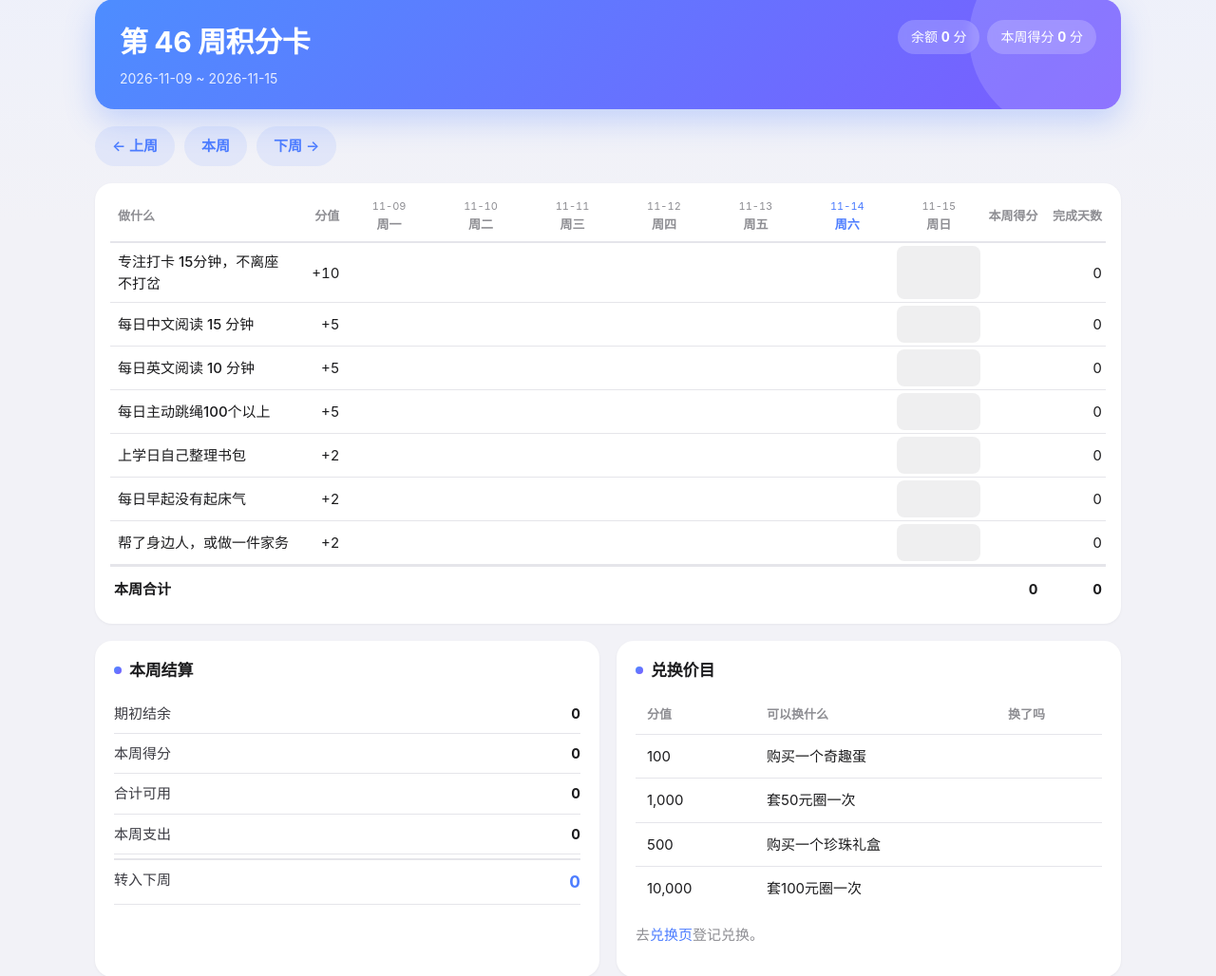
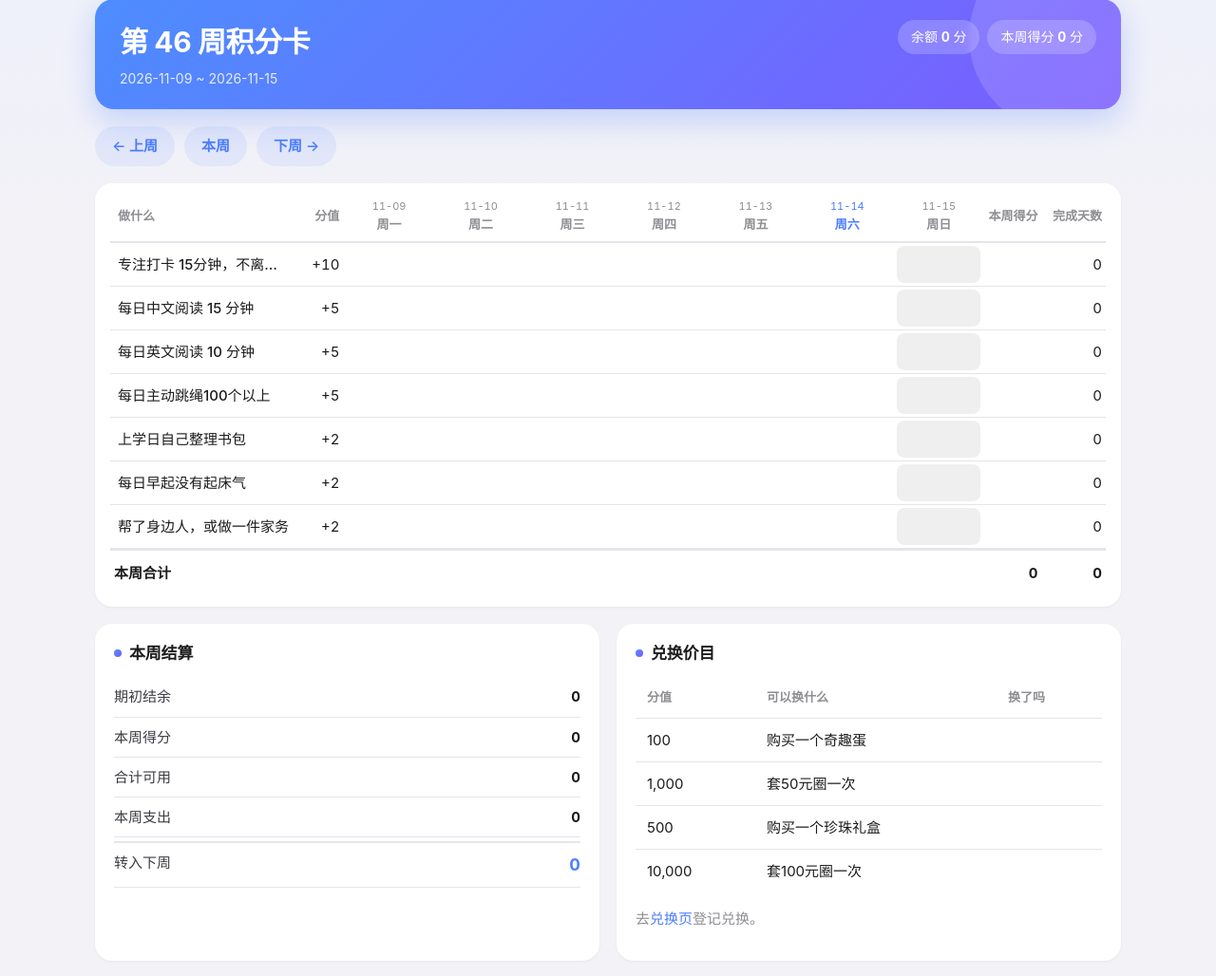
Before and after one commit to wangweitung/kid-points, a Flask app: page /week in a window 1280 px wide. Shown: the part 87-1115 px from the top of the page at 95% size. Run offline with Flask 3, Linux system fonts and the light colour scheme; the visitor is signed in with stand-in values (Sample User, id 1); data comes from the database, SQL or seed files in the repository; tables that the repository leaves empty hold one stand-in row (values such as "Sample post").

Commit message:
周积分卡：任务名单行省略（悬浮看全名），修复完成格对号颜色丢失

```diff
--- a/app/static/style.css
+++ b/app/static/style.css
@@ -310,7 +310,14 @@ table { border-collapse: collapse; width: 100%; }
   text-align: left;
   padding-left: 8px;
   font-weight: 500;
-  overflow-wrap: anywhere;
+}
+/* 任务名单行显示，超长省略，悬浮看全名 */
+.wc-name-text {
+  display: block;
+  min-width: 0;
+  overflow: hidden;
+  white-space: nowrap;
+  text-overflow: ellipsis;
 }
 .wc-value, .wc-score, .wc-days { font-variant-numeric: tabular-nums; white-space: nowrap; }
 .wc-daystrip { display: contents; }
@@ -356,6 +363,7 @@ table { border-collapse: collapse; width: 100%; }
 .wc.cell .cell-mark { color: transparent; line-height: 1.2; position: relative; }
 .wc.cell:hover:not(.future):not(.locked):not(.done)::before { background: rgba(77, 125, 255, 0.14); }
 .wc.cell.done::before { background: var(--good-grad); }
+.wc.cell.done .cell-mark { color: #fff; }
 .wc.cell.future { cursor: default; }
 .wc.cell.future::before { background: var(--fill); }
 .wc.cell.locked { cursor: default; }
@@ -712,6 +720,7 @@ code {
   .wrow-task:last-child, .wrow-total:last-child { margin-bottom: 0; }
   .wc { border: none; padding: 0; }
   .wc-name { flex: 1 1 auto; padding-left: 2px; font-weight: 600; }
+  .wc-name-text { white-space: normal; overflow: visible; }
   .wc-value { flex: 0 0 auto; color: var(--muted); font-weight: 600; }
   .wc-score::before { content: "得分 "; font-size: 12px; color: var(--muted); font-weight: 400; }
   .wc-days::before { content: "天数 "; font-size: 12px; color: var(--muted); font-weight: 400; }
--- a/app/templates/week.html
+++ b/app/templates/week.html
@@ -35,7 +35,7 @@
   </div>
   {% for row in task_rows %}
   <div class="wrow wrow-task">
-    <span class="wc wc-name">{{ row.task['name'] }}</span>
+    <span class="wc wc-name" title="{{ row.task['name'] }}"><span class="wc-name-text">{{ row.task['name'] }}</span></span>
     <span class="wc wc-value num">+{{ row.task['value']|fmt }}</span>
     <div class="wc-daystrip">
       {% for i in range(7) %}
```
